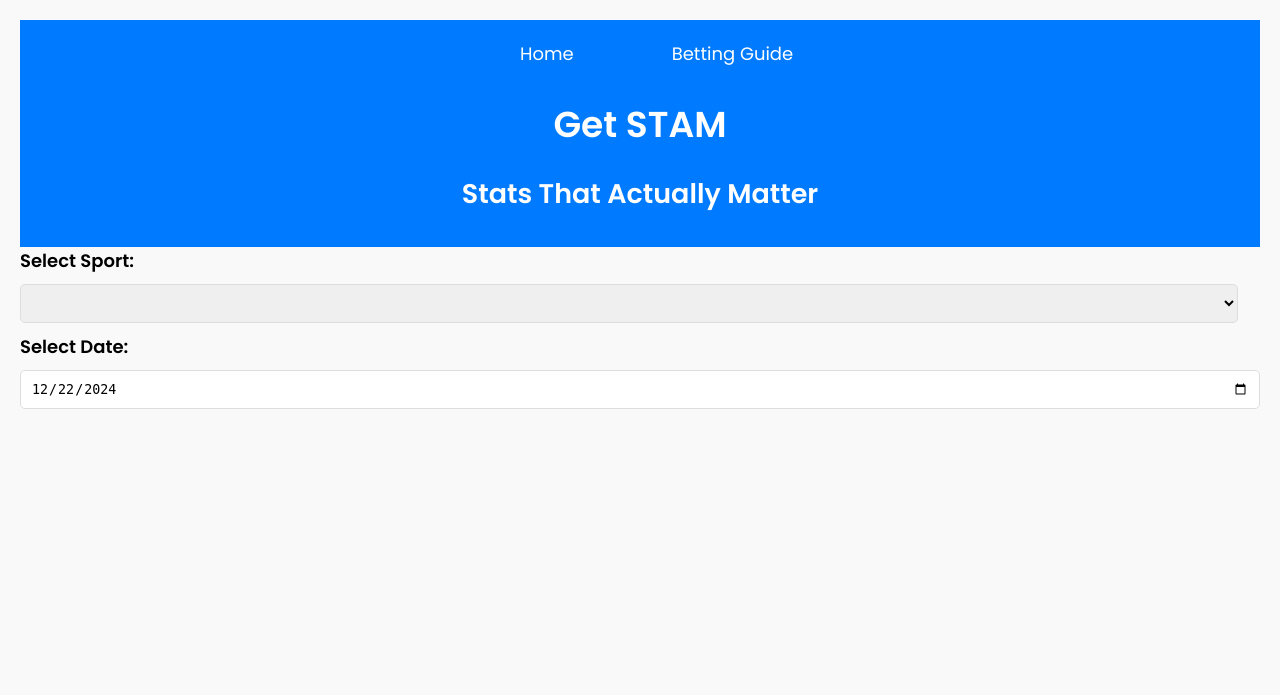
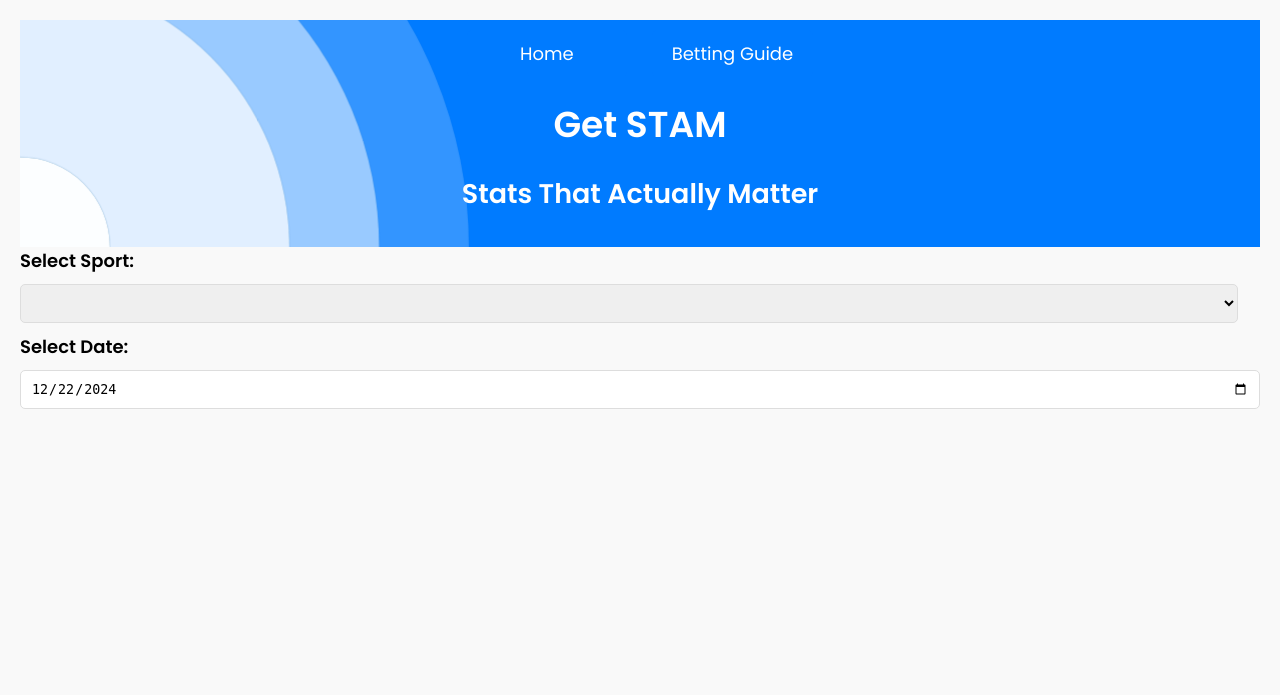
Before and after one commit to getstaminc/get-stam-py, a Flask app: page / in a window 1280 px wide. Shown: the top 695 px of the page. Run offline with Flask 3, Linux system fonts and the light colour scheme; data that the repository does not hold is empty.

Commit message:
add css to header

```diff
--- a/templates/index.html
+++ b/templates/index.html
@@ -29,6 +29,8 @@
             padding: 10px 20px;
             text-align: center;
             color: white;
+            position: relative;
+            overflow: hidden;
         }
 
         nav a {
@@ -86,6 +88,120 @@
         button:hover, a:hover {
             background-color: #0056b3; /* Darker shade on hover */
         }
+
+        .circle{
+        position: absolute;
+        border-radius: 50%;
+        background: white;
+        animation: ripple 15s infinite;
+        box-shadow: 0px 0px 1px 0px #508fb9;
+        }
+
+        .small {
+            width: 50px;
+            height: 50px;
+            left: -25px;
+            bottom: -25px;
+        }
+
+        .medium {
+            width: 100px;
+            height: 100px;
+            left: -50px;
+            bottom: -50px;
+        }
+
+        .large {
+            width: 150px;
+            height: 150px;
+            left: -75px;
+            bottom: -75px;
+        }
+
+        .xlarge {
+            width: 200px;
+            height: 200px;
+            left: -100px;
+            bottom: -100px;
+        }
+
+        .xxlarge {
+            width: 250px;
+            height: 250px;
+            left: -125px;
+            bottom: -125px;
+        }
+
+        @media (min-width: 768px) {
+            .small {
+                width: 150px;
+                height: 150px;
+                left: -75px;
+                bottom: -75px;
+            }
+
+            .medium {
+                width: 300px;
+                height: 300px;
+                left: -150px;
+                bottom: -150px;
+            }
+
+            .large {
+                width: 450px;
+                height: 450px;
+                left: -225px;
+                bottom: -225px;
+            }
+
+            .xlarge {
+                width: 600px;
+                height: 600px;
+                left: -300px;
+                bottom: -300px;
+            }
+
+            .xxlarge {
+                width: 750px;
+                height: 750px;
+                left: -375px;
+                bottom: -375px;
+            }
+        }
+
+        .shade1{
+        opacity: 0.2;
+        }
+        .shade2{
+        opacity: 0.5;
+        }
+
+        .shade3{
+        opacity: 0.7;
+        }
+
+        .shade4{
+        opacity: 0.8;
+        }
+
+        .shade5{
+        opacity: 0.9;
+        }
+
+        @keyframes ripple{
+        0%{
+            transform: scale(0.8);
+        }
+
+        50%{
+            transform: scale(1.2);
+        }
+
+        100%{
+            transform: scale(0.8);
+        }
+        }
+
 
         /* Responsive Styles */
         @media only screen and (max-width: 600px) {
@@ -150,12 +266,20 @@
 </head>
 <body>
     <header>
+        <div class='ripple-background'>
+            <div class='circle xxlarge shade1'></div>
+            <div class='circle xlarge shade2'></div>
+            <div class='circle large shade3'></div>
+            <div class='circle mediun shade4'></div>
+            <div class='circle small shade5'></div>
+
             <nav>
                 <a href="/">Home</a>
                 <a href="/betting-guide">Betting Guide</a> <!-- New link -->
             </nav>
             <h1>Get STAM</h1>
             <h2>Stats That Actually Matter</h2>
+            </div>
     </header>
     <label for="sportSelect">Select Sport:</label>
     <select id="sportSelect"></select>
```
Lines whose indentation alone changed are shown as unchanged.
